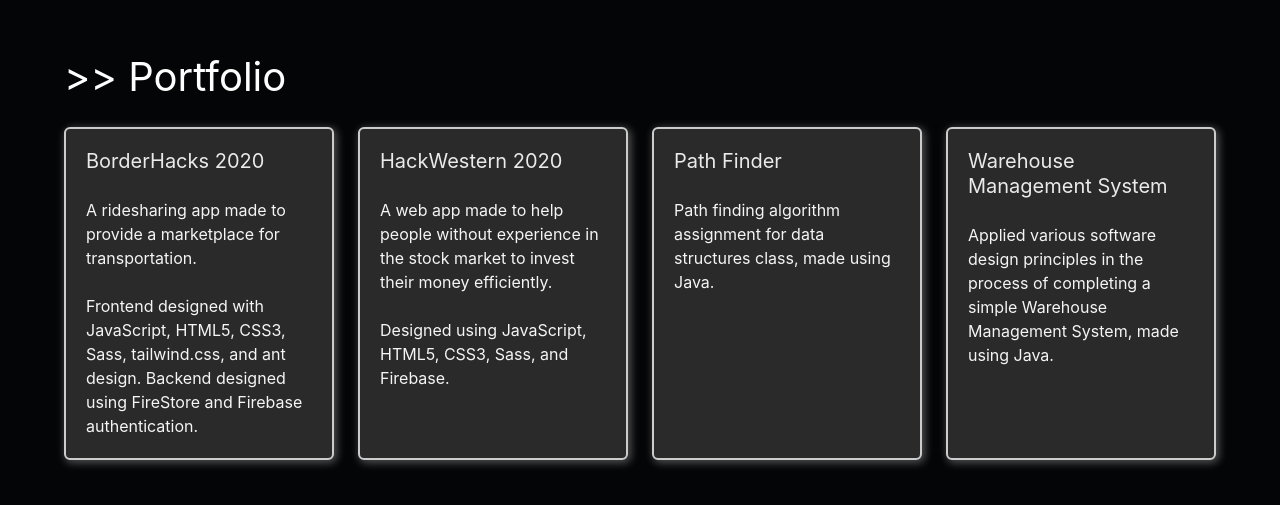
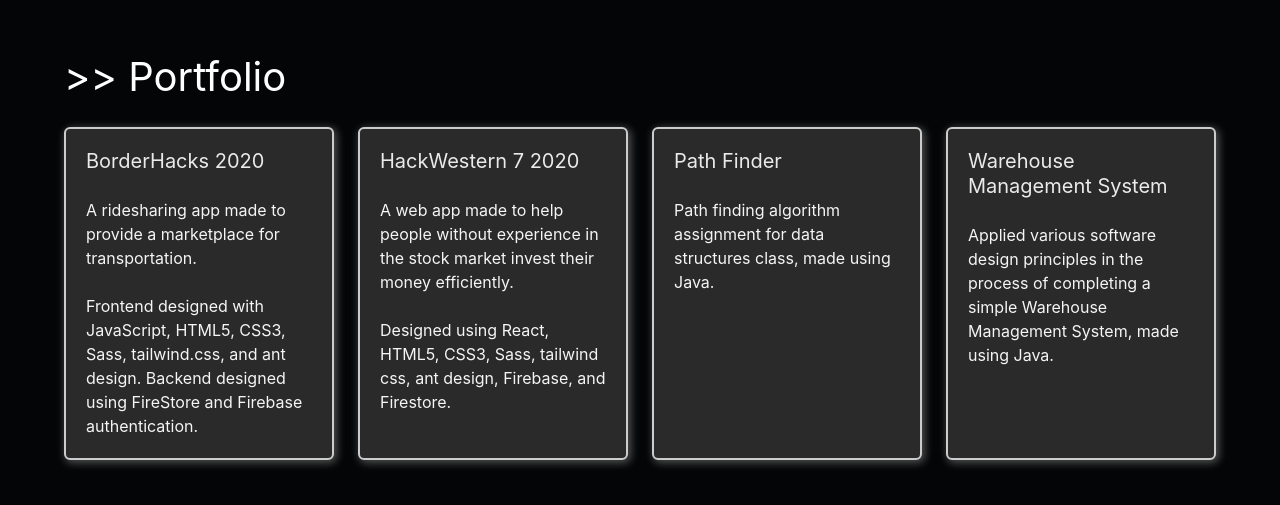
Before and after one commit to VimalMaken/vimalmaken.github.io, a plain HTML site: page index.html in a window 1280 px wide. Shown: the part 979-1484 px from the top of the page. Drawn offline with Linux system fonts and the light colour scheme.

Commit message:
Updated resume, hack western description

```diff
--- a/index.html
+++ b/index.html
@@ -158,10 +158,10 @@
 						<div class="column" style="display: flex; flex-direction: row; justify-content: center;">
 							<div class="box">
 								<p class="subtitle">
-									<a href="https://github.com/VimalMaken/HackWestern" target="=_blank">HackWestern 2020</a>
+									<a href="https://github.com/VimalMaken/SimpleInvest" target="=_blank">HackWestern 7 2020</a>
 								</p>
-								<p class="has-text-light">A web app made to help people without experience in the stock market to invest their money efficiently.<br><br>
-									Designed using JavaScript, HTML5, CSS3, Sass, and Firebase.
+								<p class="has-text-light">A web app made to help people without experience in the stock market invest their money efficiently.<br><br>
+									Designed using React, HTML5, CSS3, Sass, tailwind css, ant design, Firebase, and Firestore.
 								</p>
 							</div>
 						</div>
```
Also changed, not shown: 1 other file.
